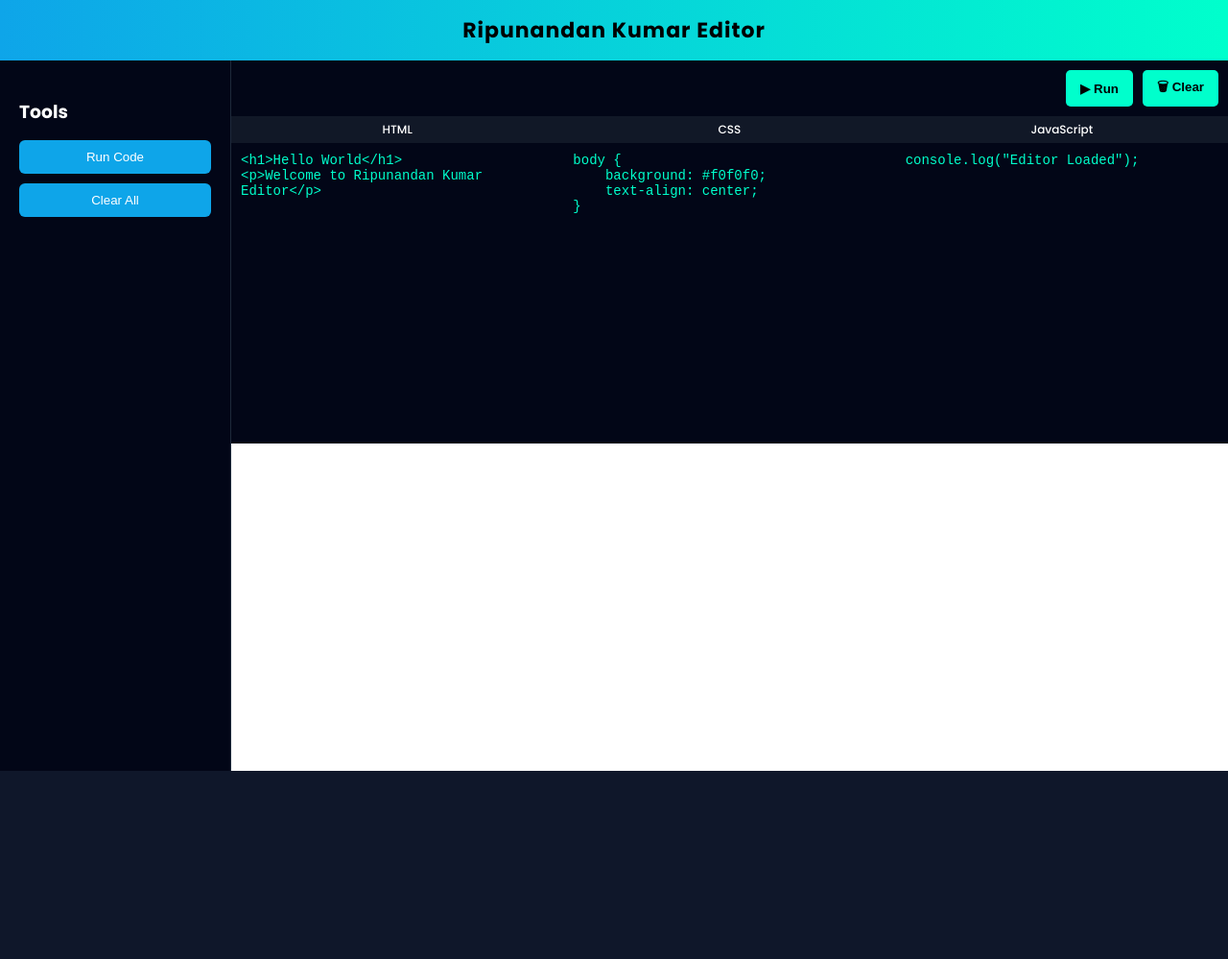
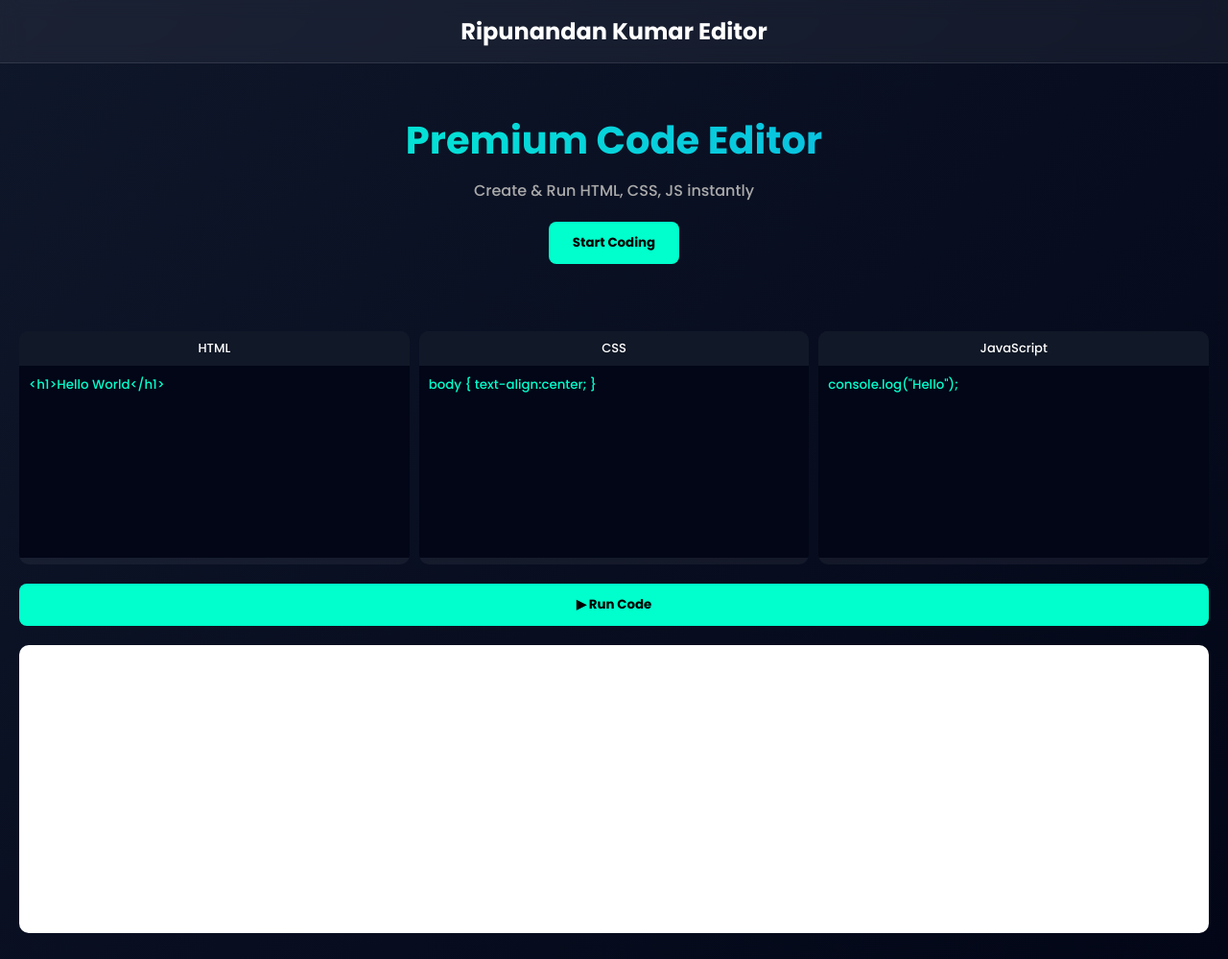
Before and after one commit to ripunanadan55kumar-netizen/Ripuedits.com, a plain HTML site: page index.html in a window 1280 px wide. Shown: the whole page at 96% size. Before the commit the page ends 803 px from the top, so only its background shows below. Drawn offline with Linux system fonts and the light colour scheme.

Commit message:
Update index.html

```diff
--- a/index.html
+++ b/index.html
@@ -8,116 +8,122 @@
 <link href="https://fonts.googleapis.com/css2?family=Poppins:wght@300;500;700&display=swap" rel="stylesheet">
 
 <style>
-body {
-    margin: 0;
-    font-family: 'Poppins', sans-serif;
-    background: #0f172a;
-    color: #fff;
+*{
+    margin:0;
+    padding:0;
+    box-sizing:border-box;
+    font-family:'Poppins',sans-serif;
 }
 
-/* Header */
-header {
-    background: linear-gradient(90deg, #0ea5e9, #00ffcc);
-    padding: 15px;
-    text-align: center;
-    font-size: 22px;
-    font-weight: bold;
-    letter-spacing: 1px;
-    color: #000;
+body{
+    background: linear-gradient(135deg,#0f172a,#020617);
+    color:#fff;
 }
 
-/* Layout */
-.container {
-    display: flex;
-    height: calc(100vh - 60px);
+/* HEADER */
+header{
+    padding:15px;
+    text-align:center;
+    font-size:24px;
+    font-weight:700;
+    background: rgba(255,255,255,0.05);
+    backdrop-filter: blur(10px);
+    border-bottom:1px solid rgba(255,255,255,0.1);
 }
 
-/* Sidebar */
-.sidebar {
-    width: 200px;
-    background: #020617;
-    padding: 20px;
-    border-right: 1px solid #1e293b;
+/* HERO */
+.hero{
+    text-align:center;
+    padding:50px 20px;
 }
 
-.sidebar h3 {
-    margin-bottom: 15px;
+.hero h1{
+    font-size:40px;
+    background: linear-gradient(90deg,#00ffcc,#0ea5e9);
+    -webkit-background-clip:text;
+    color:transparent;
 }
 
-.sidebar button {
-    width: 100%;
-    margin-bottom: 10px;
-    padding: 10px;
-    border: none;
-    background: #0ea5e9;
-    color: #fff;
-    cursor: pointer;
-    border-radius: 6px;
+.hero p{
+    margin-top:10px;
+    color:#aaa;
 }
 
-.sidebar button:hover {
-    background: #0284c7;
+/* BUTTON */
+.hero button{
+    margin-top:20px;
+    padding:12px 25px;
+    border:none;
+    background:#00ffcc;
+    color:#000;
+    font-weight:bold;
+    border-radius:8px;
+    cursor:pointer;
 }
 
-/* Editors */
-.main {
-    flex: 1;
-    display: flex;
-    flex-direction: column;
+.hero button:hover{
+    background:#00ccaa;
 }
 
-.editors {
-    display: flex;
-    height: 50%;
+/* EDITOR SECTION */
+.editor-section{
+    padding:20px;
 }
 
-textarea {
-    flex: 1;
-    background: #020617;
-    color: #00ffcc;
-    border: none;
-    padding: 10px;
-    font-size: 14px;
-    resize: none;
-    outline: none;
+.editor-container{
+    display:flex;
+    gap:10px;
+    flex-wrap:wrap;
 }
 
-/* Labels */
-.label {
-    padding: 5px;
-    font-size: 12px;
-    background: #111827;
-    text-align: center;
+.box{
+    flex:1;
+    min-width:250px;
+    background: rgba(255,255,255,0.05);
+    border-radius:10px;
+    overflow:hidden;
 }
 
-/* Preview */
-iframe {
-    height: 50%;
-    width: 100%;
-    border: none;
-    background: #fff;
+.label{
+    background:#111827;
+    padding:8px;
+    text-align:center;
+    font-size:13px;
 }
 
-/* Topbar */
-.topbar {
-    display: flex;
-    justify-content: flex-end;
-    padding: 10px;
-    background: #020617;
+textarea{
+    width:100%;
+    height:200px;
+    background:#020617;
+    color:#00ffcc;
+    border:none;
+    padding:10px;
+    resize:none;
 }
 
-.topbar button {
-    margin-left: 10px;
-    padding: 8px 15px;
-    border: none;
-    background: #00ffcc;
-    cursor: pointer;
-    border-radius: 5px;
-    font-weight: bold;
+/* RUN BUTTON */
+.run-btn{
+    margin:20px 0;
+    padding:12px;
+    width:100%;
+    background:#00ffcc;
+    border:none;
+    font-weight:bold;
+    border-radius:8px;
+    cursor:pointer;
 }
 
-.topbar button:hover {
-    background: #00ccaa;
+.run-btn:hover{
+    background:#00ccaa;
+}
+
+/* OUTPUT */
+iframe{
+    width:100%;
+    height:300px;
+    background:#fff;
+    border:none;
+    border-radius:10px;
 }
 </style>
 </head>
@@ -126,65 +132,44 @@ iframe {
 
 <header>Ripunandan Kumar Editor</header>
 
-<div class="container">
+<section class="hero">
+    <h1>Premium Code Editor</h1>
+    <p>Create & Run HTML, CSS, JS instantly</p>
+    <button onclick="scrollToEditor()">Start Coding</button>
+</section>
 
-    <!-- Sidebar -->
-    <div class="sidebar">
-        <h3>Tools</h3>
-        <button onclick="runCode()">Run Code</button>
-        <button onclick="clearCode()">Clear All</button>
-    </div>
+<section class="editor-section" id="editor">
 
-    <!-- Main -->
-    <div class="main">
+    <div class="editor-container">
 
-        <div class="topbar">
-            <button onclick="runCode()">▶ Run</button>
-            <button onclick="clearCode()">🗑 Clear</button>
+        <div class="box">
+            <div class="label">HTML</div>
+            <textarea id="html"><h1>Hello World</h1></textarea>
         </div>
 
-        <!-- Editors -->
-        <div class="editors">
-
-            <div style="flex:1; display:flex; flex-direction:column;">
-                <div class="label">HTML</div>
-                <textarea id="html">
-<h1>Hello World</h1>
-<p>Welcome to Ripunandan Kumar Editor</p>
-                </textarea>
-            </div>
-
-            <div style="flex:1; display:flex; flex-direction:column;">
-                <div class="label">CSS</div>
-                <textarea id="css">
-body {
-    background: #f0f0f0;
-    text-align: center;
-}
-                </textarea>
-            </div>
-
-            <div style="flex:1; display:flex; flex-direction:column;">
-                <div class="label">JavaScript</div>
-                <textarea id="js">
-console.log("Editor Loaded");
-                </textarea>
-            </div>
-
+        <div class="box">
+            <div class="label">CSS</div>
+            <textarea id="css">body { text-align:center; }</textarea>
         </div>
 
-        <!-- Output -->
-        <iframe id="output"></iframe>
+        <div class="box">
+            <div class="label">JavaScript</div>
+            <textarea id="js">console.log("Hello");</textarea>
+        </div>
 
     </div>
 
-</div>
+    <button class="run-btn" onclick="runCode()">▶ Run Code</button>
+
+    <iframe id="output"></iframe>
+
+</section>
 
 <script>
-function runCode() {
+function runCode(){
     let html = document.getElementById("html").value;
-    let css = "<style>" + document.getElementById("css").value + "</style>";
-    let js = "<script>" + document.getElementById("js").value + "<\/script>";
+    let css = "<style>"+document.getElementById("css").value+"</style>";
+    let js = "<script>"+document.getElementById("js").value+"<\/script>";
 
     let output = document.getElementById("output").contentWindow.document;
     output.open();
@@ -192,12 +177,10 @@ function runCode() {
     output.close();
 }
 
-function clearCode() {
-    document.getElementById("html").value = "";
-    document.getElementById("css").value = "";
-    document.getElementById("js").value = "";
+function scrollToEditor(){
+    document.getElementById("editor").scrollIntoView({behavior:"smooth"});
 }
 </script>
 
 </body>
-  </html>
+</html>
```
